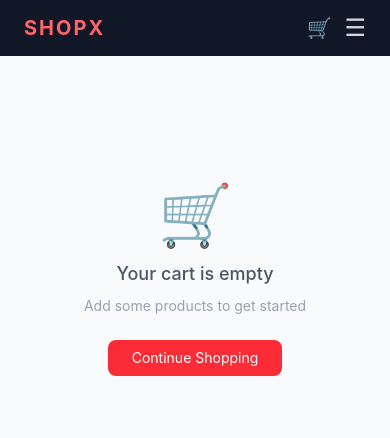
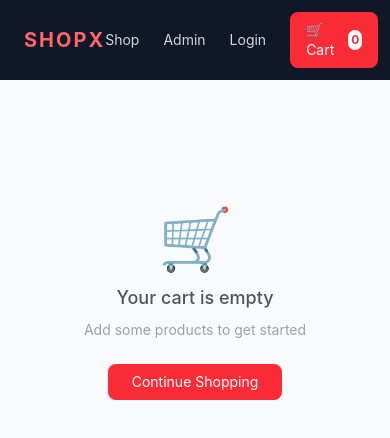
Before and after one commit to snehagupta236/frontend-project, a React (Vite) app in the folder e-commerce/Shop-x/: page /cart in a window 390 px wide. Shown: the top 438 px of the page. Built offline with nearby package versions, Linux system fonts and the light colour scheme; the HTML template or start-up script is replaced by a standard one.

Commit message:
Update Navbar.jsx

```diff
--- a/e-commerce/Shop-x/src/components/Navbar.jsx
+++ b/e-commerce/Shop-x/src/components/Navbar.jsx
@@ -1,22 +1,16 @@
 import { Link } from 'react-router-dom';
-import { useState } from 'react';
 import { useCart } from '../context/CartContext';
 
 export default function Navbar() {
   const { totalItems } = useCart();
-  const [menuOpen, setMenuOpen] = useState(false);
 
   return (
-    <nav className="bg-gray-900 text-white px-6 py-3">
-      {/* Top bar */}
-      <div className="flex items-center justify-between">
-        {/* Logo */}
+    <nav className="bg-gray-900 text-white px-6 py-3 flex items-center justify-between">
       <Link to="/" className="text-red-400 text-xl font-bold tracking-widest">
         SHOPX
       </Link>
 
-        {/* Desktop Links */}
-        <div className="hidden md:flex items-center gap-6">
+      <div className="flex items-center gap-6">
         <Link to="/" className="text-sm text-gray-300 hover:text-red-400 transition">
           Shop
         </Link>
@@ -36,52 +30,6 @@ export default function Navbar() {
           </span>
         </Link>
       </div>
-
-        {/* Mobile: Cart icon + Hamburger */}
-        <div className="flex items-center gap-3 md:hidden">
-          <Link to="/cart" className="relative">
-            <span className="text-xl">🛒</span>
-            {totalItems > 0 && (
-              <span className="absolute -top-2 -right-2 bg-red-500 text-white text-xs font-bold rounded-full w-4 h-4 flex items-center justify-center">
-                {totalItems}
-              </span>
-            )}
-          </Link>
-          <button
-            onClick={() => setMenuOpen(!menuOpen)}
-            className="text-gray-300 hover:text-white focus:outline-none text-2xl"
-          >
-            {menuOpen ? '✕' : '☰'}
-          </button>
-        </div>
-      </div>
-
-      {/* Mobile Dropdown Menu */}
-      {menuOpen && (
-        <div className="md:hidden mt-3 flex flex-col gap-3 border-t border-gray-700 pt-3">
-          <Link
-            to="/"
-            onClick={() => setMenuOpen(false)}
-            className="text-sm text-gray-300 hover:text-red-400 transition py-1"
-          >
-            Shop
-          </Link>
-          <Link
-            to="/admin"
-            onClick={() => setMenuOpen(false)}
-            className="text-sm text-gray-300 hover:text-red-400 transition py-1"
-          >
-            Admin
-          </Link>
-          <Link
-            to="/login"
-            onClick={() => setMenuOpen(false)}
-            className="text-sm text-gray-300 hover:text-red-400 transition py-1"
-          >
-            Login
-          </Link>
-        </div>
-      )}
     </nav>
   );
 }
```
Lines whose indentation alone changed are shown as unchanged.
